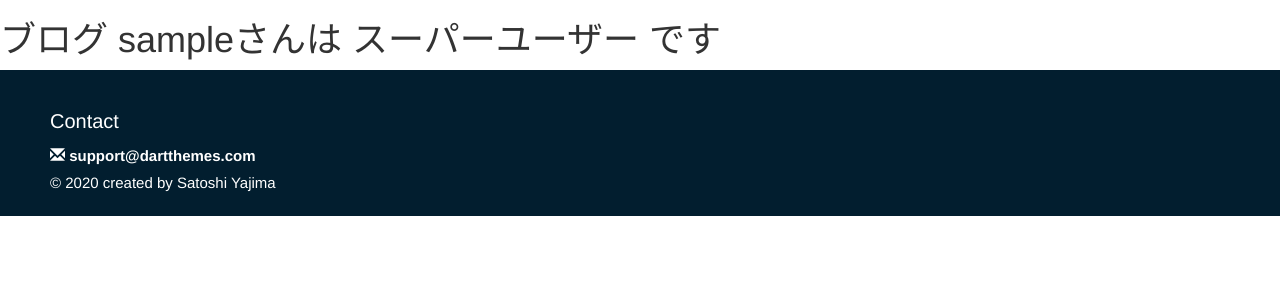
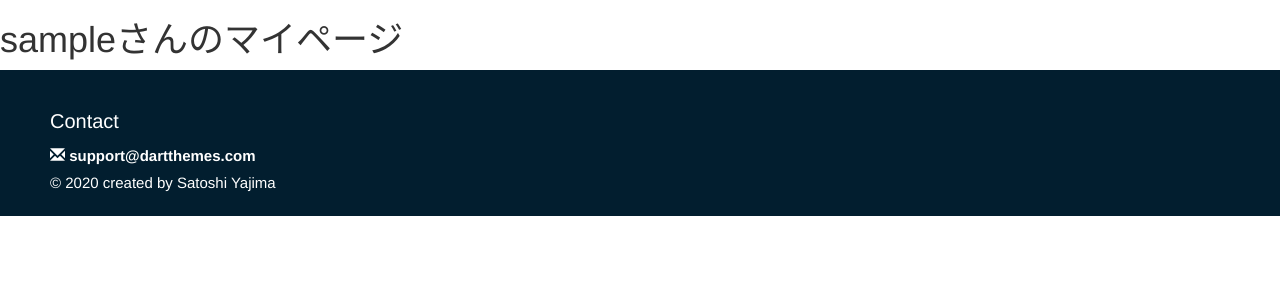
Before and after one commit to Yj-Satoshi/self_management, a Django app: template account/templates/account/main.html in a window 1280 px wide. Shown: the part 116-416 px from the top of the page. Run offline with Django 3.2, Linux system fonts and the light colour scheme; the template is opened without the code that fills it, so the values that code supplies are empty; the visitor is signed in with stand-in values (Sample User, id 1); some libraries are stand-ins or nearby versions.

Commit message:
マイページ実装

```diff
--- a/account/templates/account/main.html
+++ b/account/templates/account/main.html
@@ -1,21 +1,5 @@
 {% extends 'account/base.html' %}
-{% load crispy_forms_tags %}
+
 {% block body %}
-
-{% if request.user.is_authenticated %}
-    <h1>
-        ブログ {{ user.username }}さんは
-        {% if request.user.is_superuser %}
-            スーパーユーザー
-        {% elif request.user.is_staff %}
-            スタッフユーザー
-        {% elif request.user.is_active %}
-            アクティブユーザー
-        {% endif %}
-        です
-    </h1>
-{% else %}
-    <h1>ブログ 一般ユーザーさんです</h1>
-{% endif %}
-
+    <h1>{{ user.username }}さんのマイページ</h1>
 {% endblock body %}
--- a/account/templates/account/signin.html
+++ b/account/templates/account/signin.html
@@ -5,7 +5,7 @@
 {% block body %}
 {% if request.user.is_authenticated %}
     <h1>
-        ブログ {{ user.username }}さんは
+        {{ user.username }}さんは
         {% if request.user.is_superuser %}
             スーパーユーザー
         {% elif request.user.is_staff %}
@@ -18,5 +18,5 @@
 {% else %}
     <h1>ブログ 一般ユーザーさんです</h1>
 {% endif %}
-<!-- <a href="{% url 'account:main' custom_user.id %}"></a> -->
+<h2><a href="{% url 'account:main' request.user.id %}">マイページへ</a></h2>
 {% endblock body %}
--- a/account/templates/account/signup.html
+++ b/account/templates/account/signup.html
@@ -1,11 +1,6 @@
 {% extends 'account/base.html' %}
 {% load crispy_forms_tags %}
 {% block body %}
-<header class="header">
-    <div class="container header--wrapper">
-      <h1 class="header__title"><span class="header__title--light">目標管理支援</span> アプリ</h1>
-    </div>
-</header>
 
   <section class="process">
     <div class="container">
--- a/account/urls.py
+++ b/account/urls.py
@@ -6,6 +6,8 @@ app_name = 'account'
 urlpatterns = [
     path('signup/', views.signup, name='signup'),
     path('', views_auth.LoginView.as_view(template_name='account/index.html'), name='index'),
-    path('account/', views.SignIn.as_view(), name='signin'),
-    path('main/<int:pk>/', views.MainView.as_view(template_name='account/main.html'), name='main'),
+    path('signin', views.SignIn.as_view(), name='signin'),
+    path(
+        'main/<int:pk>/', views.users_detail, name='main'
+        ),
 ]
--- a/config/urls.py
+++ b/config/urls.py
@@ -18,6 +18,5 @@ from django.urls import path, include
 
 urlpatterns = [
     path('', include('account.urls')),
-    # path('/', include('account.urls')),
     path('admin/', admin.site.urls),
 ]
```
Also changed, not shown: account/views.py (+5 -6 lines).
